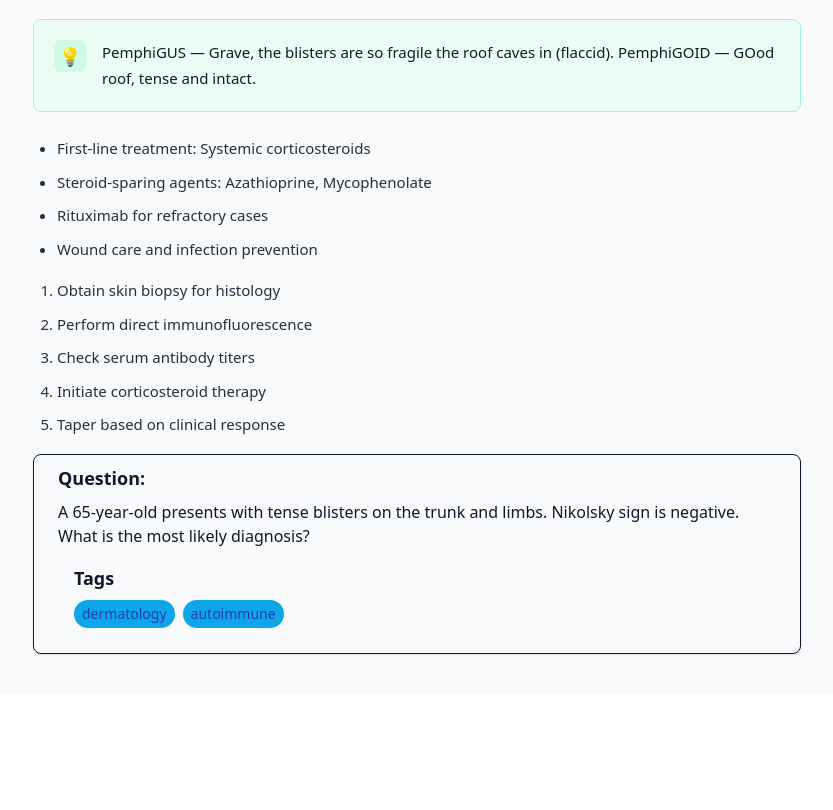
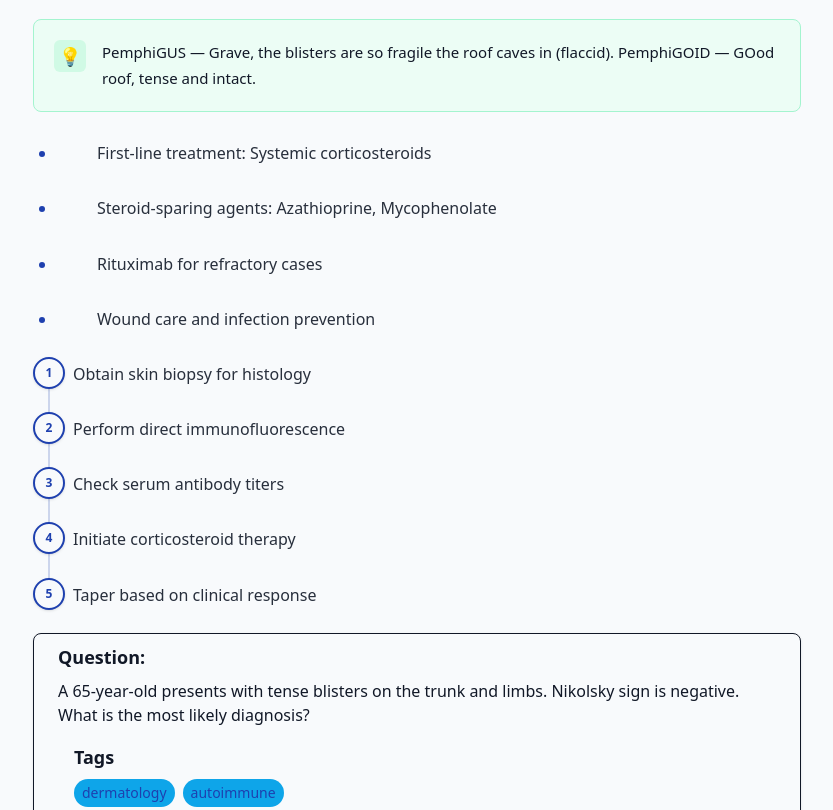
Before and after one commit to amjadajuz/med-study, a React (Vite) app: page / in a window 1280 px wide. Shown: the part 760-1570 px from the top of the page, without its empty margins (223-1056 px from the left). Before the commit the page ends 1454 px from the top, so only its background shows below. Built offline with nearby package versions, Linux system fonts and the light colour scheme.

Commit message:
UI improvement for listing

```diff
--- a/src/components/Header.tsx
+++ b/src/components/Header.tsx
@@ -12,7 +12,7 @@ const Header = ({ toggleDarkMode, darkMode, scrollbarProgress }: Props) => {
     <header className="sticky top-0 w-full h-[50px] px-[20vw] bg-background text-foreground flex items-center border-b border-border">
       <div className="flex justify-between w-full">
         Header
-        <button onClick={toggleDarkMode}>
+        <button onClick={toggleDarkMode} className="cursor-pointer">
           {!darkMode ? <Moon className="w-4 h-4" /> : <Sun className="w-4 h-4" />}
         </button>
       </div>
--- a/src/components/ListBlock.tsx
+++ b/src/components/ListBlock.tsx
@@ -8,17 +8,43 @@ interface ListBlockProps {
 export const ListBlock = ({ ordered, items }: ListBlockProps) => {
   const ListTag = ordered ? "ol" : "ul";
 
-  const renderItems = (listItems: ListItem[], depth = 0) => {
+  const renderItems = (listItems: ListItem[]) => {
     return listItems.map((item, index) => (
-      <li key={index} className="mb-2 leading-[1.7] text-foreground/90">
-        <span>{item}</span>
+      <li
+        key={index}
+        className={`relative mb-6 pl-10 leading-[1.7] text-foreground/90 last:mb-0`}
+
+      >
+        {ordered && (
+          <>
+
+            {index !== listItems.length - 1 && (
+              <span
+                className="absolute left-[15px] top-[30px] h-full w-[2px] bg-primary/20"
+                aria-hidden="true"
+              />
+            )}
+
+            <span
+              className="absolute left-0 top-0 flex h-8 w-8 items-center justify-center rounded-full border-2 border-primary bg-background text-xs font-bold text-primary shadow-sm"
+            >
+              {index + 1}
+            </span>
+          </>
+        )}
+
+        <span className="block pt-1">{item}</span>
       </li>
     ));
   };
 
   return (
-    <ListTag className={`my-4 ml-6 space-y-2 text-[0.9375rem] ${ordered ? "list-decimal" : "list-disc"}`}>
+    <ListTag
+      className={`my-6 transition-colors duration-500 ${
+        ordered ? "list-none" : "ml-6 list-disc space-y-2 marker:text-primary"
+      }`}
+    >
       {renderItems(items)}
     </ListTag>
   );
-}
+};
--- a/src/index.css
+++ b/src/index.css
@@ -1,2 +1,12 @@
 @import "tailwindcss";
 @import "./theme.css";
+
+body {
+  /* This ensures the background and text color transition smoothly */
+  transition: background-color 0.5s ease, color 0.5s ease, border-color 0.5s ease;
+}
+
+/* If you want every element to transition (more thorough, but can be heavy) */
+*, *::before, *::after {
+  transition: background-color 0.5s ease, border-color 0.5s ease, color 0.5s ease;
+}
```
